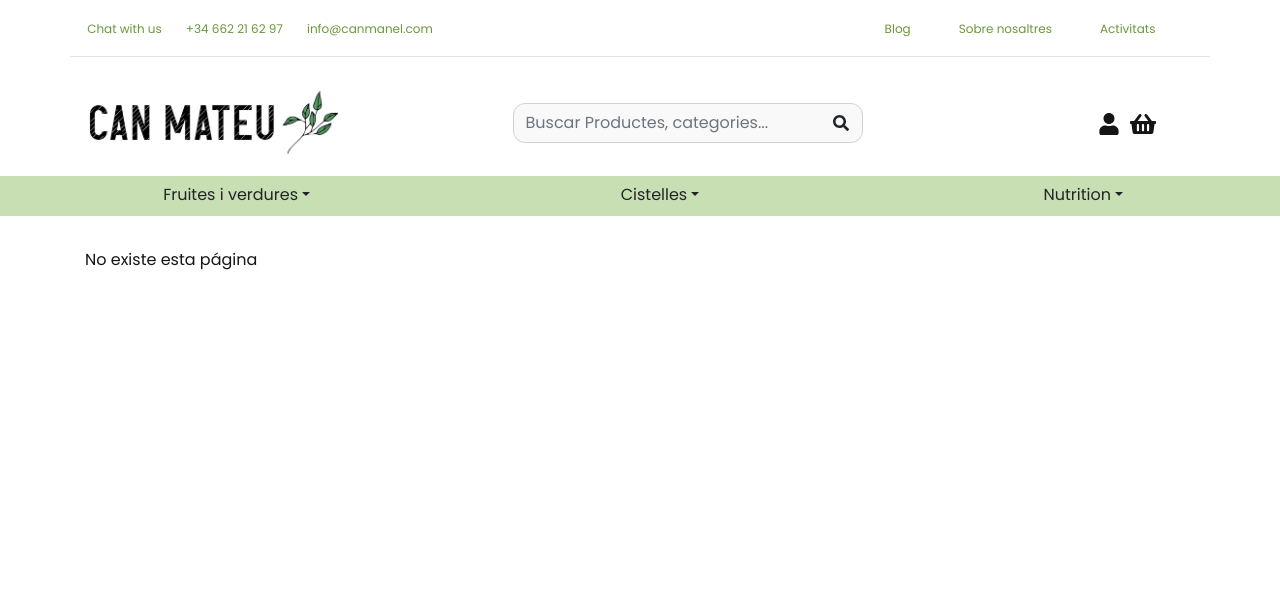
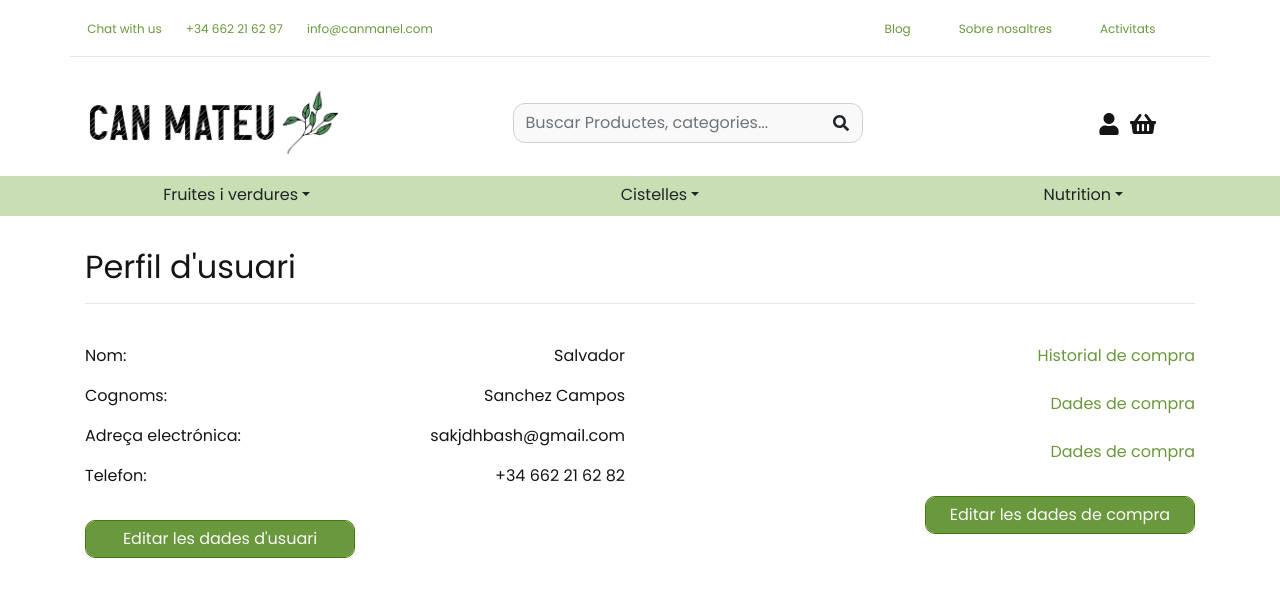
Before and after one commit to SalvadorSC/can-manel-front, a React (Create React App) app: page /perfil in a window 1280 px wide. Shown: the top 596 px of the page. Built offline with nearby package versions, Linux system fonts and the light colour scheme.

Commit message:
user prfile + previous steps to changing info

```diff
--- a/src/App.js
+++ b/src/App.js
@@ -11,6 +11,7 @@ import { Login } from "./paginas/login/Login";
 import { Register } from "./paginas/register/Register";
 import { ProductList } from "./paginas/productList/ProductList";
 import { ShoppingBasket } from "./paginas/shoppingBasket/ShoppingBasket";
+import { UserProfile } from "./paginas/userProfile/UserProfile";
 
 function App() {
   return (
@@ -27,6 +28,9 @@ function App() {
             </Route>
             <Route path="/iniciar-sessio" exact>
               <Login />
+            </Route>
+            <Route path="/perfil" exact>
+              <UserProfile />
             </Route>
             <Route path="/registre" exact>
               <Register />
--- /dev/null
+++ b/src/paginas/userProfile/UserProfile.css
@@ -0,0 +1,18 @@
+.confirmar-contrasenya {
+  z-index: 2;
+  position: fixed;
+  width: 100vw;
+  height: 100vh;
+  top: 0;
+  left: 0;
+  display: flex;
+  justify-content: center;
+  align-items: center;
+  background-color: rgba(0, 0, 0, 0.397);
+}
+.confirmar-contrasenya form {
+  background-color: white;
+  display: flex;
+  flex-direction: column;
+  border-radius: 15px;
+}
--- /dev/null
+++ b/src/paginas/userProfile/UserProfile.js
@@ -0,0 +1,87 @@
+import { useState } from "react";
+import { Link } from "react-router-dom";
+import "./UserProfile.css";
+
+export const UserProfile = () => {
+  const [confirmarContrasenya, setConfirmarContrasenya] = useState(false);
+  const confirmacionContrasenya = (
+    <>
+      <div className="confirmar-contrasenya">
+        <form className="p-5">
+          <label htmlFor="confirmarContrasenya">
+            Si us plau introduiu la contrasenya per poder fer canvis:
+          </label>
+          <input
+            type="password"
+            name="confirmarContrasenya"
+            id="confirmar-contrasenya"
+            className="form-control"
+          />
+          <button
+            type="button"
+            className="button btn-login btn form-control mt-2 px-3"
+            onClick={() => setConfirmarContrasenya(!confirmarContrasenya)}
+          >
+            Confirmar contrasenya
+          </button>
+        </form>
+      </div>
+    </>
+  );
+  return (
+    <>
+      {confirmarContrasenya && confirmacionContrasenya}
+      <div className="row justify-content-center">
+        <div className="col-md-12 mb-4">
+          <h2 className="heading-section">Perfil d'usuari</h2>
+          <hr />
+        </div>
+        <div className="col-6">
+          <div className=" d-flex justify-content-between">
+            <p>Nom:</p>
+            <p>Salvador</p>
+          </div>
+          <div className=" d-flex justify-content-between">
+            <p>Cognoms:</p>
+            <p>Sanchez Campos</p>
+          </div>
+          <div className=" d-flex justify-content-between">
+            <p>Adreça electrónica:</p>
+            <p>sakjdhbash@gmail.com</p>
+          </div>
+          <div className=" d-flex justify-content-between">
+            <p>Telefon:</p>
+            <p>+34 662 21 62 82</p>
+          </div>
+          <button
+            type="button"
+            className="button btn-login btn form-control mt-3 px-3"
+            onClick={() => setConfirmarContrasenya(!confirmarContrasenya)}
+          >
+            Editar les dades d'usuari
+          </button>
+        </div>
+        <div className="col-6 d-flex flex-column text-right">
+          <Link to="./principal" className="mb-4">
+            Historial de compra
+          </Link>
+          <Link to="./principal" className="mb-4">
+            Dades de compra
+          </Link>
+          <Link to="./principal" className="mb-4">
+            Dades de compra
+          </Link>
+          <Link to="./registro">
+            <button
+              type="button"
+              className="button btn-login btn form-control mt-2 px-3"
+            >
+              Editar les dades de compra
+            </button>
+          </Link>
+        </div>
+        <div className="col-12"></div>
+      </div>
+    </>
+  );
+};
```
